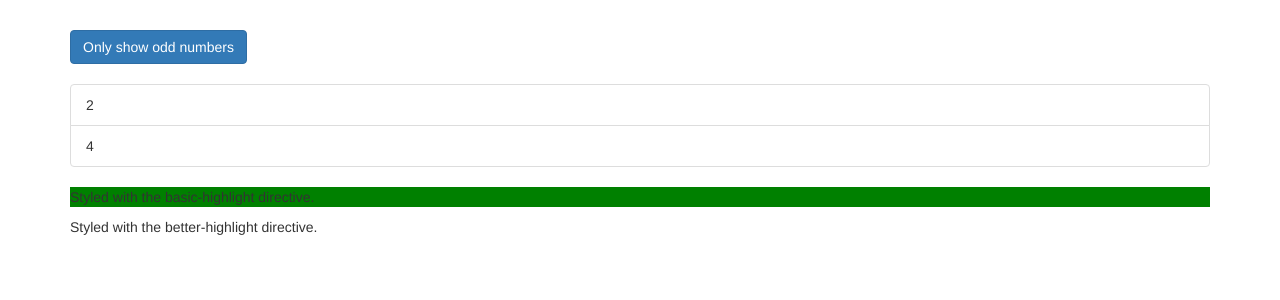
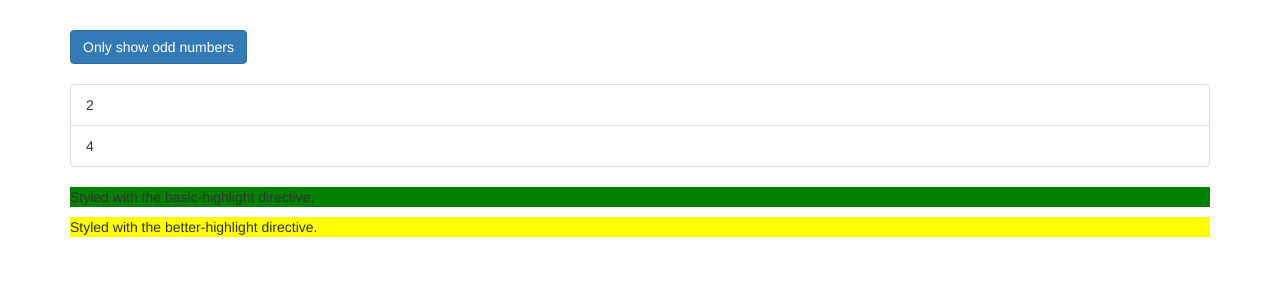
Before and after one commit to aaronmdenny/ng-section7-directives-deep-dive, an Angular app: page / in a window 1280 px wide. Shown: the top 300 px of the page. Built offline with nearby package versions, Linux system fonts and the light colour scheme.

Commit message:
binding to directive properties

```diff
--- a/src/app/app.component.html
+++ b/src/app/app.component.html
@@ -66,7 +66,32 @@
       <p appBasicHighlight>
         Styled with the basic-highlight directive.
       </p>
-      <p appBetterHighlight>
+      <!--
+        The property binding we use on our appBetterHighlight directive takes in a string. The values between the double
+        quotations must be some typescript code that evaluates to a string, so we enclose the argument in single quotes.
+
+        When we have property binding with a string, you have the option to omit the square brackets and single
+        quotations. So, the defaultColor property binding below could be rewritten as:
+
+          defaultColor="yellow"
+
+        When you do this, it is less obvious that you are doing property binding, but it is an option. It should only be
+        done if it is obvious that you are using property binding and not some HTML attribute.
+
+        Angular is able to figure out that we want to bind to our directive, rather than some existing HTML attribute.
+
+        Recall with ngClass and ngStyle, the directive itself is enclosed in square brackets. This is typical when you
+        only have one property to bind (or one main property). This is accomplished by providing an alias in the desired
+        @Input decorator inside of the directive that matches the name of the selector of the directive.
+
+        Below, [appBetterHighlight]="'red'" establishes the use of the appBetterHighlight directive on the p element,
+        and also assigns 'red' to the highlightColor property inside of the appBetterHighlight directive.
+
+        [defaultColor] is a property of the appBetterHighlight directive that we bind 'yellow' to.
+      -->
+      <p
+        [appBetterHighlight]="'red'"
+        [defaultColor]="'yellow'">
         Styled with the better-highlight directive.
       </p>
       <ng-template [ngIf]="onlyOdd">
--- a/src/app/better-highlight/better-highlight.directive.ts
+++ b/src/app/better-highlight/better-highlight.directive.ts
@@ -3,6 +3,7 @@ import {
   ElementRef,
   HostBinding,
   HostListener,
+  Input,
   OnInit,
   Renderer2
 } from '@angular/core';
@@ -11,6 +12,21 @@ import {
   selector: '[appBetterHighlight]'
 })
 export class BetterHighlightDirective implements OnInit {
+  /**
+   * We can use property or event binding in our custom directives, though in practice, you will not use event binding
+   * often.
+   *
+   * This allows us to pass in values for the directive to use.
+   *
+   * We set default values, but give users of this directive the option to change them from the outside.
+   */
+  @Input() defaultColor: string = 'transparent';
+  /**
+   * We create an alias that matches the selector of this directive to allow the user of the directive to use the
+   * directive and property bind to the main property all at once.
+   */
+  @Input('appBetterHighlight') highlightColor: string = 'blue';
+
   /**
    * @HostListener() is fine for what we are doing, but there is another decorator we can use that allows us to not use
    * the renderer. There is nothing wrong with using the renderer here, but there is an even easier way of changing the
@@ -33,7 +49,7 @@ export class BetterHighlightDirective implements OnInit {
    *
    * With @HostBinding(), you can bind to any property of the element the directive sits on.
    */
-  @HostBinding('style.backgroundColor') backgroundColor: string = 'transparent';
+  @HostBinding('style.backgroundColor') backgroundColor: string = this.defaultColor;
 
 /**
  * The renderer instance of Renderer2 is the better tool to use to manipulate DOM elements (as opposed to an instance of
@@ -68,6 +84,9 @@ export class BetterHighlightDirective implements OnInit {
      * @HostListener() decorator.
      */
     //this.renderer.setStyle(this.elRef.nativeElement, 'background-color', 'blue');
+
+    // Set the default color to what is passed in via property binding.
+    this.backgroundColor = this.defaultColor;
   }
 
   /**
@@ -80,11 +99,11 @@ export class BetterHighlightDirective implements OnInit {
    */
   @HostListener('mouseenter') mouseover(eventData: Event) {
     //this.renderer.setStyle(this.elRef.nativeElement, 'background-color', 'blue');
-    this.backgroundColor = 'blue';
+    this.backgroundColor = this.highlightColor;
   }
 
   @HostListener('mouseleave') mouseleave(eventData: Event) {
     //this.renderer.setStyle(this.elRef.nativeElement, 'background-color', 'transparent');
-    this.backgroundColor = 'transparent';
+    this.backgroundColor = this.defaultColor;
   }
 }
```
